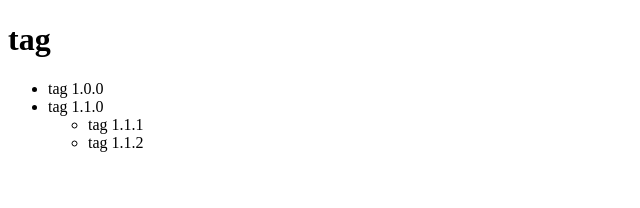
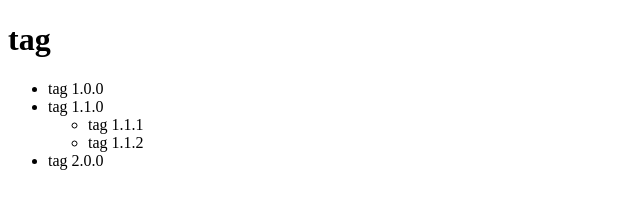
Before and after one commit to Dong-Es/distribute, a plain HTML site: page index.html in a window 1280 px wide. Shown: the full height of the page, 0-640 px from the left. Drawn offline with Linux system fonts and the light colour scheme.

Commit message:
tag 2.0.0

```diff
--- a/index.html
+++ b/index.html
@@ -15,6 +15,7 @@
             <li>tag 1.1.1</li>
             <li>tag 1.1.2</li>
         </ul>
+        <li>tag 2.0.0</li>
     </ul>
 </body>
 </html>
```
